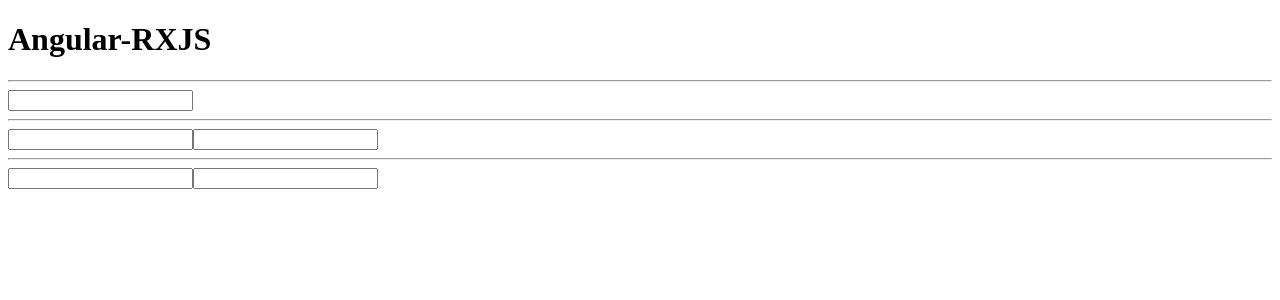
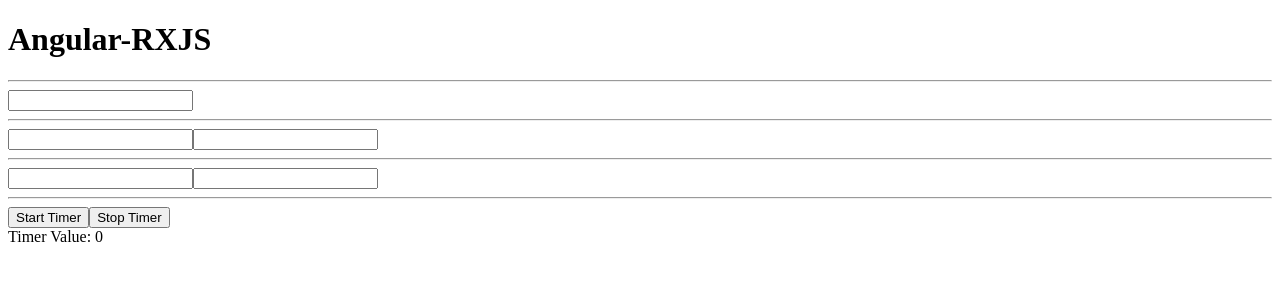
Before and after one commit to Despina22/angular-Golden-Book, an Angular app in the folder angular-RXJS/: page / in a window 1280 px wide. Shown: the top 300 px of the page. Built offline with nearby package versions, Linux system fonts and the light colour scheme; no server answers.

Commit message:
feat:Emit the values of a timer

```diff
--- a/angular-RXJS/src/app/app.component.html
+++ b/angular-RXJS/src/app/app.component.html
@@ -7,3 +7,7 @@
 <hr />
 <input type="text" id="input3" />
 <input type="text" id="input4" />
+<hr />
+<button (click)="startTimer()">Start Timer</button>
+<button (click)="stopTimer()">Stop Timer</button>
+<div>Timer Value: {{ timerValue }}</div>
--- a/angular-RXJS/src/app/app.component.ts
+++ b/angular-RXJS/src/app/app.component.ts
@@ -1,10 +1,12 @@
 import { Component, OnInit } from '@angular/core';
 import {
   Observable,
+  Subscription,
   combineLatest,
   debounceTime,
   forkJoin,
   fromEvent,
+  interval,
   map,
 } from 'rxjs';
 import { AppService } from './app-service.service';
@@ -17,6 +19,7 @@
 })
 export class AppComponent implements OnInit {
   title = 'Angular-RXJS';
+  timerValue: number = 0;
 
   currentTime$: Observable<Date> = new Observable<Date>((observer) => {
     setInterval(() => {
@@ -39,10 +42,12 @@
 
   data3$?: Observable<User>;
 
+  timerSubscription?: Subscription;
+
   constructor(private appService: AppService) {}
 
   ngOnInit(): void {
-    // this.currentTime$.subscribe((time) => console.log(time));
+    this.currentTime$.subscribe((time) => console.log(time));
 
     this.searchInput$ = fromEvent(
       document.getElementById('searchInput')!,
@@ -90,4 +95,15 @@
       (error) => console.log(error)
     );
   }
+
+  startTimer(): void {
+    this.timerSubscription = interval(1000).subscribe(() => {
+      this.timerValue++;
+    });
+  }
+
+  stopTimer() {
+    this.timerSubscription?.unsubscribe();
+    this.timerValue = 0;
+  }
 }
```
